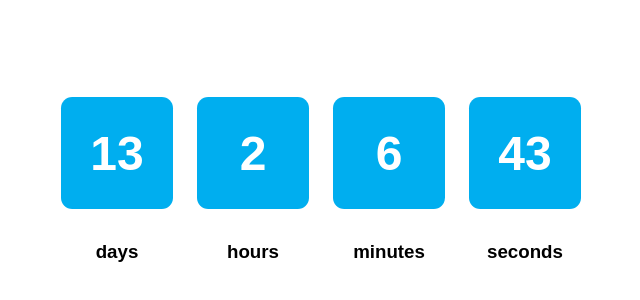
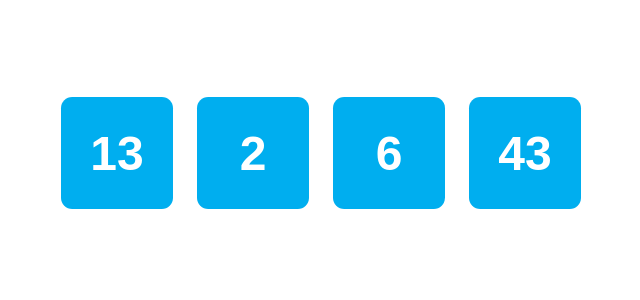
Before and after one commit to Digital-Access/Countdown-Timer-Template, a plain HTML site: page index.html in a window 1280 px wide. Shown: the part 228-528 px from the top of the page, without its empty margins (319-959 px from the left). Drawn offline with Linux system fonts and the light colour scheme; a web font is replaced by a local one.

Commit message:
Update style.css

```diff
--- a/style.css
+++ b/style.css
@@ -70,7 +70,7 @@ h2 {
 
 .subtext {
     margin-top: 2rem;
-    color: hsl(0, 0%, 0%);
+    color: hsl(0, 66%, 100%);
 }
 
 @media (max-width: 550px) {
```
